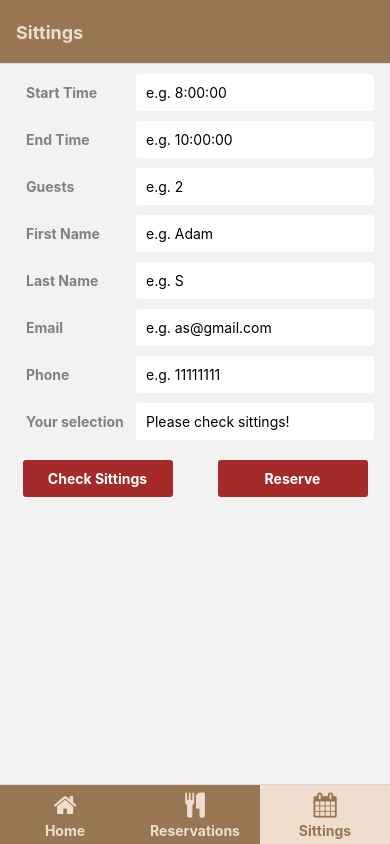
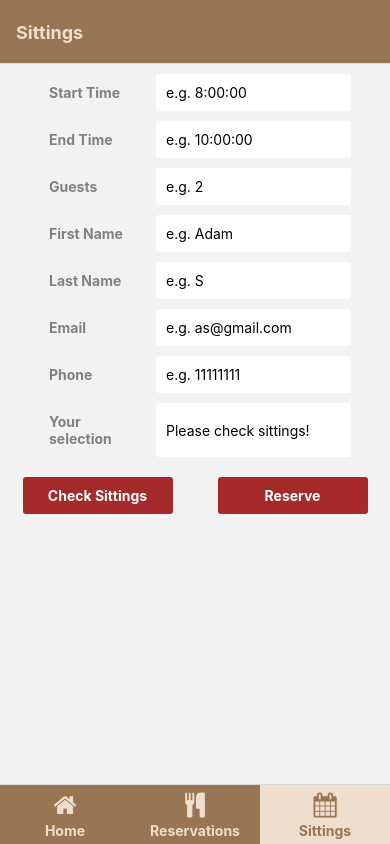
Before and after one commit to ThomasWYang/reservation-system-react-app, a React Native app: screen /SittingScreen in a window 390 px wide. Built offline with nearby package versions, Linux system fonts and the light colour scheme.

Commit message:
minor changes

```diff
--- a/components/sitting.tsx
+++ b/components/sitting.tsx
@@ -3,13 +3,13 @@ import { StyleSheet, Text, View, FlatList, TouchableOpacity, ScrollView } from '
 
 type SittingProps = {
     data: any[];
-    onClick(id: number,info:string): void;
+    onClick(id: number, info: string): void;
 }
 
 export function Sitting({ data, onClick }: SittingProps) {
 
-    function onPressSitting(id: number,info:string) {
-        onClick(id,info);
+    function onPressSitting(id: number, info: string) {
+        onClick(id, info);
     }
 
     const FlatListHeader = () => {
@@ -50,7 +50,8 @@ export function Sitting({ data, onClick }: SittingProps) {
 
 const styles = StyleSheet.create({
     container: {
-        padding: 15,
+        paddingHorizontal: '5%',
+        paddingVertical:15,
     },
     titleRow: {
         backgroundColor: '#987654',
--- a/screens/SittingScreen.tsx
+++ b/screens/SittingScreen.tsx
@@ -91,7 +91,7 @@ export function SittingScreen() {
 
                 <View style={styles.row}>
                     <Text style={styles.label}>Your selection</Text>
-                    <TextInput style={styles.input} value={selectedSittingInfo}/>
+                    <TextInput style={styles.input} value={selectedSittingInfo} />
                 </View>
 
             </View>
@@ -125,19 +125,18 @@ const styles = StyleSheet.create({
     },
     label: {
         color: 'gray',
-        width: 120,
+        width: '30%',
+        maxWidth: 200,
         padding: 10,
         marginBottom: 10,
         fontWeight: 'bold',
     },
     input: {
         padding: 10,
+        width: '50%',
         marginBottom: 10,
         backgroundColor: 'white',
         borderRadius: 3,
-    },
-    sittingList: {
-
     },
     loader: {
         marginTop: 15,
```
